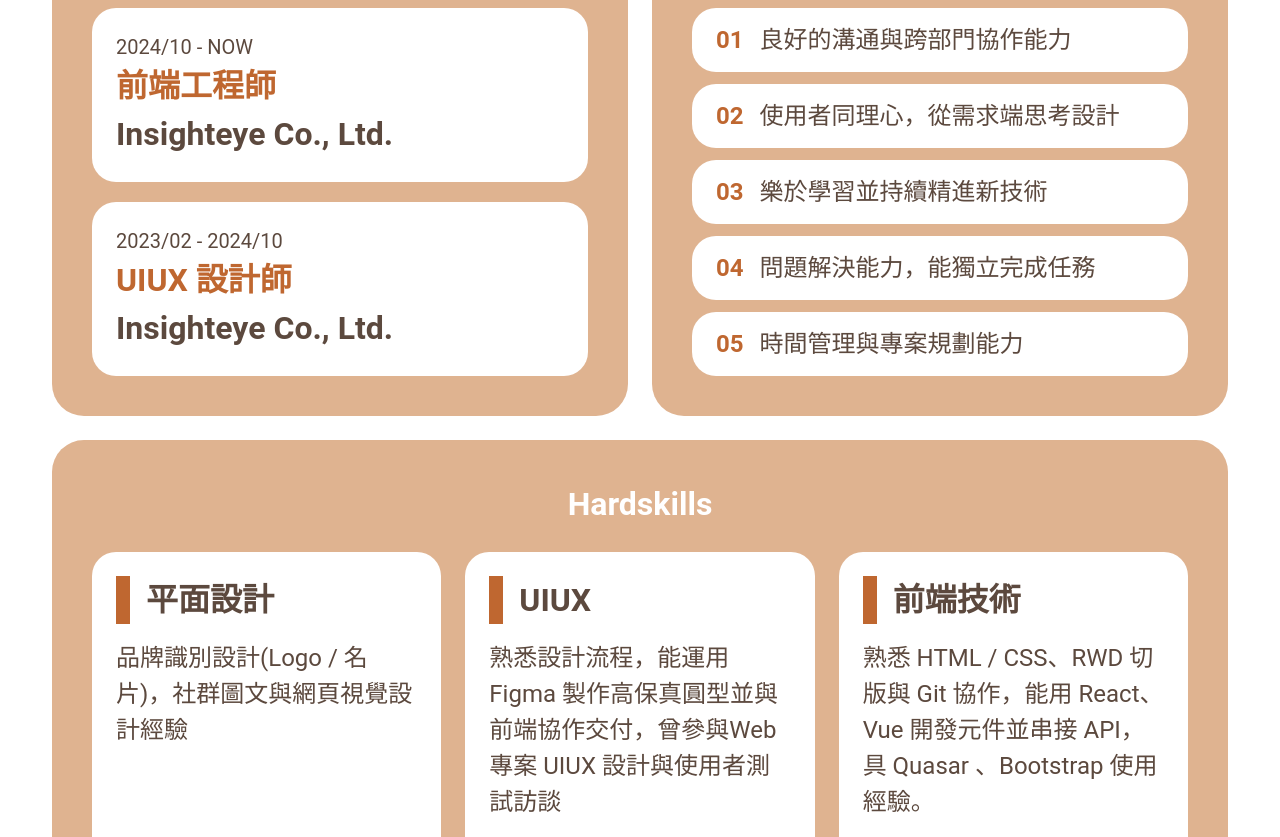
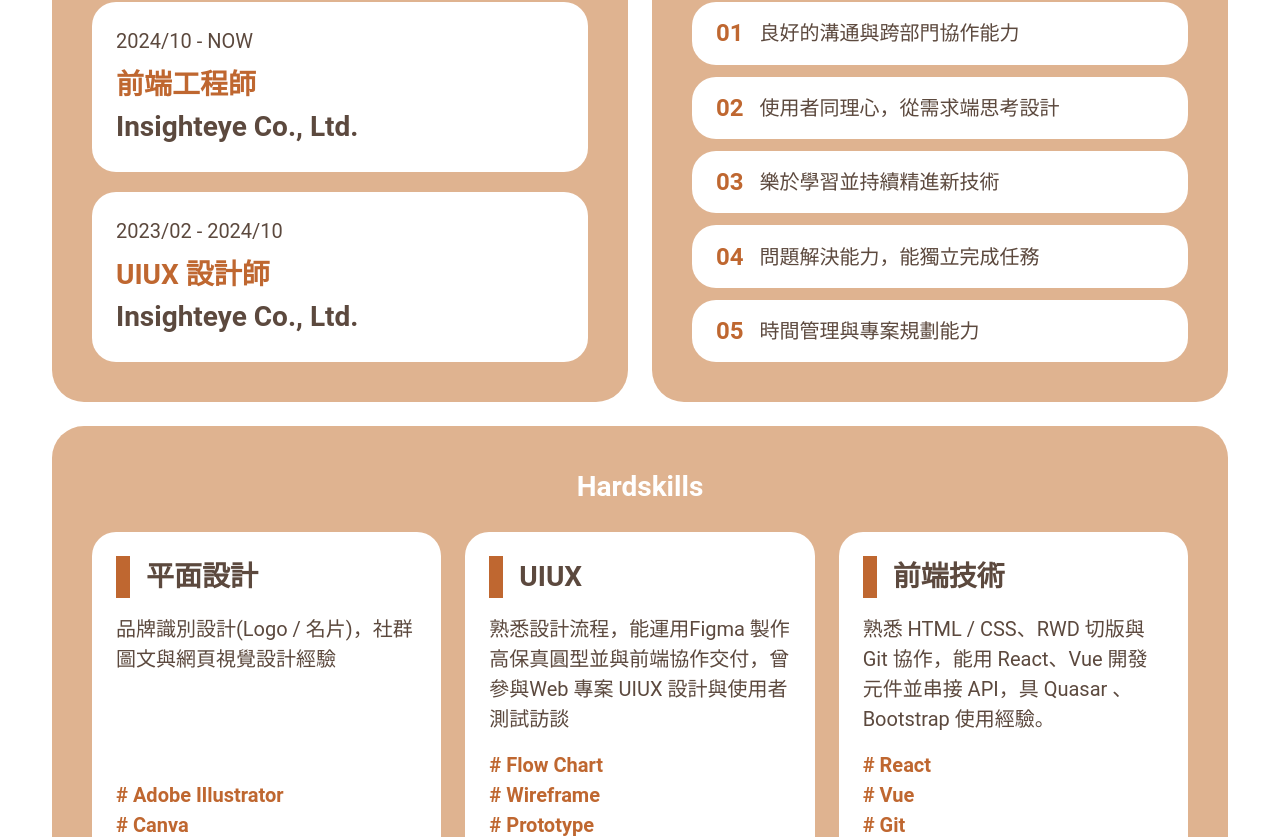
Before and after one commit to supeihau/my-portfolio-2025, a Nuxt app: page / in a window 1280 px wide. Shown: the part 763-1600 px from the top of the page. Built offline with nearby package versions, Linux system fonts and the light colour scheme.

Commit message:
fix: modify text size

```diff
--- a/assets/scss/app.scss
+++ b/assets/scss/app.scss
@@ -64,7 +64,7 @@
 }
 .text-h3-semi-bold {
   font-weight: 600;
-  font-size: 32px;
+  font-size: 28px;
 }
 .text-h4-semi-bold {
   font-weight: 600;
@@ -82,17 +82,21 @@
   font-weight: 600;
   font-size: 20px;
 }
+.text-h5-medium {
+  font-weight: 500;
+  font-size: 20px;
+}
 .text-h5-regular {
   font-weight: 400;
   font-size: 20px;
 }
 .text-h6-semi-bold {
   font-weight: 600;
-  font-size: 18px;
+  font-size: 16px;
 }
 .text-h6-regular {
   font-weight: 400;
-  font-size: 18px;
+  font-size: 16px;
 }
 
 
--- a/components/contact/contact.vue
+++ b/components/contact/contact.vue
@@ -25,7 +25,7 @@
               <div class="custom-icon-border" :class="isDesktop? 'border-size-desktop': 'border-size-phone'">
                   <img :src="value.icon" alt="school" :class="isDesktop? 'img-size-desktop': 'img-size-phone'"/>
               </div>
-              <div class="text-orange ml-4 text-center"
+              <div class="text-orange ml-4 text-start"
                   :class="isDesktop ? 'text-h4-medium' : 'text-h5-medium'">
                   {{ value.title }}
               </div>
@@ -39,7 +39,7 @@
               <div class="custom-icon-border" :class="isDesktop? 'border-size-desktop': 'border-size-phone'">
                   <img :src="value.icon" alt="school" :class="isDesktop? 'img-size-desktop': 'img-size-phone'"/>
               </div>
-              <div class="text-orange ml-4"
+              <div class="text-orange ml-4 text-start"
                   :class="isDesktop ? 'text-h4-medium' : 'text-h5-medium'">
                   {{ value.title }}
               </div>
@@ -48,7 +48,7 @@
         </v-col>
       </v-row>
 
-      <div class="w-100 d-flex justify-center">
+      <div class="w-100 d-flex justify-center mt-10">
         <CustomButton
           :type="'elevated'"
           :btnName="'聯絡我'"
--- a/components/skills/hardskills-card.vue
+++ b/components/skills/hardskills-card.vue
@@ -12,14 +12,14 @@
         </div>
         <div
             class="text-brown my-4 flex-grow-1"
-            :class="isDesktop ? 'text-h4-regular': 'text-h6-regular'"
+            :class="isDesktop ? 'text-h5-regular': 'text-h6-regular'"
         >
             {{ props.hardskills.description }}
         </div>
         <div
             v-for="value in props.hardskills.skills"
-            class="text-h4-semi-bold text-orange"
-            :class="isDesktop ? 'text-h4-semi-bold': 'text-h6-semi-bold'"
+            class="text-orange"
+            :class="isDesktop ? 'text-h5-semi-bold': 'text-h6-semi-bold'"
         >
             # {{ value }}
         </div>
--- a/components/skills/skills.vue
+++ b/components/skills/skills.vue
@@ -1,5 +1,5 @@
 <template>
-    <v-row class="px-md-12 px-lg-13 px-5 pb-16 custom-top-effect" align="stretch">
+    <v-row class="px-md-12 px-lg-13 px-5 custom-top-effect" align="stretch">
         <v-col cols="12" sm="6" md="6" lg="6" >
             <div
                 class="d-flex flex-column align-center justify-start bg-light-orange fill-height"
@@ -24,7 +24,7 @@
                                 :class="isDesktop ? 'text-h5-regular': 'text-h6-regular'">
                                 {{ value.time }}
                             </div>
-                            <div class="text-orange"
+                            <div class="text-orange mt-2"
                                 :class="isDesktop ? 'text-h3-semi-bold': 'text-h4-semi-bold '">
                                 {{ value.position }}
                             </div>
@@ -65,8 +65,8 @@
                                 {{ value.number }}
                             </div>
                             <div
-                                class="text-h4-regular text-brown pl-3"
-                                :class="isDesktop ? 'text-h4-regular': 'text-h6-regular'"
+                                class="text-brown pl-3"
+                                :class="isDesktop ? 'text-h5-regular': 'text-h6-regular'"
                             >
                                 {{ value.descibe }}
                             </div>
```
